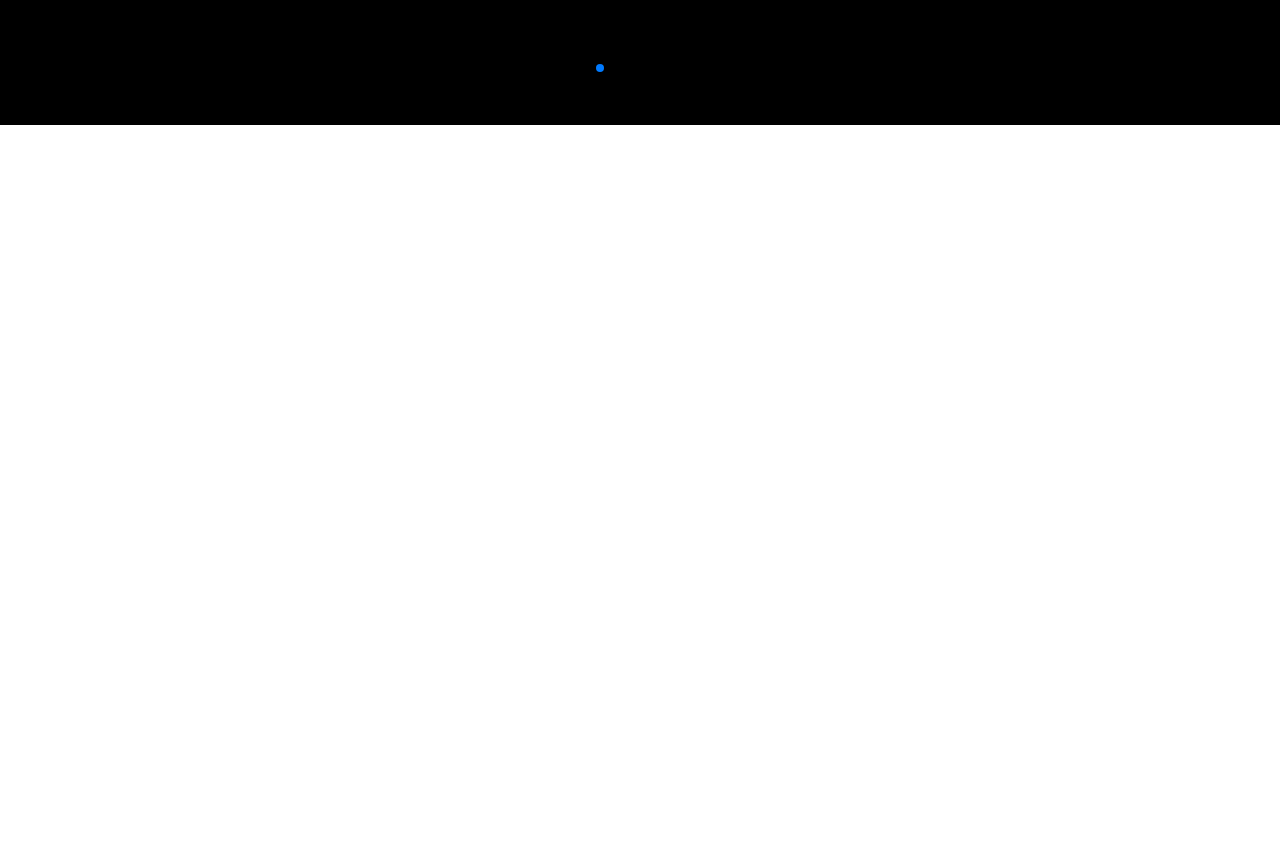
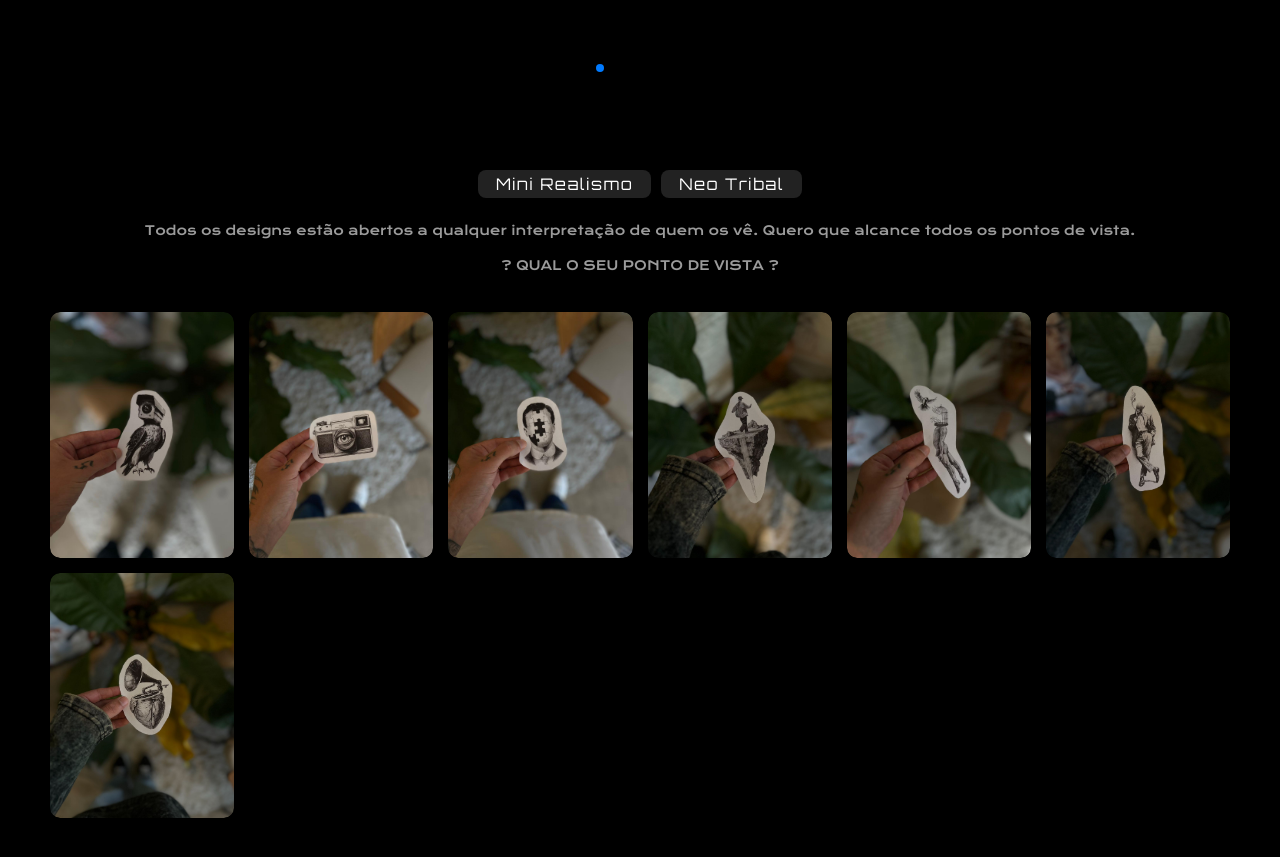
Before and after one commit to biarmortari/tattoo-studio-website-react, a React (Vite) app: page / in a window 1280 px wide. Shown: the part 3200-4057 px from the top of the page. Before the commit the page ends 3325 px from the top, so only its background shows below. Built offline with nearby package versions, Linux system fonts and the light colour scheme.

Commit message:
feat: refatora o componente Catalog

```diff
--- a/src/App.jsx
+++ b/src/App.jsx
@@ -4,6 +4,7 @@ import Header from "./components/Header/Header";
 import Hero from "./components/Hero/Hero";
 import About from "./components/About/About";
 import Portfolio from "./components/Portfolio/Portfolio";
+import Catalog from "./components/Catalog/Catalog";
 
 function App() {
   return (
@@ -13,6 +14,7 @@ function App() {
         <Hero />
         <About />
         <Portfolio />
+        <Catalog />
       </div>
     </>
   );
--- a/src/components/Catalog/Catalog.css
+++ b/src/components/Catalog/Catalog.css
@@ -0,0 +1,178 @@
+.catalog {
+  padding: 40px 20px;
+}
+
+.catalog__subtitle {
+  font-family: "Krona One", sans-serif;
+  font-weight: 400;
+  font-size: 0.8rem;
+  color: #c7c7c7c7;
+  margin-bottom: 20px;
+  text-align: center;
+}
+
+.filter__buttons {
+  text-align: center;
+  margin-bottom: 20px;
+}
+
+.filter__button {
+  background: #222;
+  color: #fff;
+  border: none;
+  padding: 5px 18px;
+  margin: 5px;
+  border-radius: 8px;
+  cursor: pointer;
+  transition: background 0.3s;
+  font-family: "Orbitron", sans-serif;
+  font-size: 1rem;
+  letter-spacing: 1.5px;
+}
+
+.filter__button:hover,
+.filter__buttons button.active {
+  background: #e63946;
+}
+
+.gallery {
+  display: grid;
+  grid-template-columns: repeat(6, 1fr);
+  grid-template-rows: repeat(3, auto);
+  gap: 15px;
+  margin: 0 auto;
+  max-width: 100%;
+  padding: 20px 30px;
+  height: auto;
+}
+
+.gallery__item {
+  position: relative;
+  overflow: hidden;
+  border-radius: 10px;
+  box-shadow: 0 0 8px rgba(0, 0, 0, 0.3);
+}
+
+.image-container {
+  aspect-ratio: 3/4;
+  width: 100%;
+  overflow: hidden;
+  border-radius: 10px;
+  position: relative;
+}
+
+.item__image {
+  width: 100%;
+  height: 100%;
+  object-fit: cover;
+  transition: transform 0.4s;
+}
+
+.overlay {
+  position: absolute;
+  inset: 0;
+  display: flex;
+  justify-content: center;
+  align-items: center;
+  flex-direction: column;
+  color: white;
+  opacity: 0;
+  transition: opacity 0.3s ease;
+  text-align: center;
+  padding: 10px;
+  pointer-events: none;
+  font-family: "Orbitron", sans-serif;
+}
+
+.overlay__title {
+  font-size: 1.5rem;
+  margin-bottom: 12px;
+}
+
+.overlay__subtitle {
+  font-size: 1rem;
+  margin: 4px 0;
+}
+
+.gallery__item:hover .overlay {
+  opacity: 1;
+}
+
+.gallery__item:hover .item__image {
+  transform: scale(1.1);
+  filter: brightness(0.2);
+}
+
+@media screen and (max-width: 1024px) {
+  .gallery__item {
+    height: 18vh;
+  }
+
+  .overlay__title {
+    font-size: 1.2rem;
+    margin-bottom: 12px;
+  }
+
+  .overlay__subtitle {
+    font-size: 0.8rem;
+    margin: 4px 0;
+  }
+}
+
+@media screen and (max-width: 980px) {
+  .gallery {
+    grid-template-columns: repeat(4, 1fr);
+    grid-template-rows: auto;
+  }
+
+  .gallery__item {
+    overflow: visible;
+    height: auto;
+  }
+
+  .overlay {
+    position: static;
+    inset: auto;
+    display: block;
+    opacity: 1;
+    background: transparent;
+    color: #c7c7c7c7;
+    padding: 8px 0 0;
+    text-align: center;
+  }
+
+  .overlay__title {
+    color: #e7e7e7;
+    font-size: 1.2rem;
+    margin: 10px auto;
+  }
+
+  .overlay__subtitle {
+    font-size: 0.8rem;
+    margin: 10px 0;
+  }
+
+  .gallery__item:hover .item__image {
+    transform: none;
+    filter: none;
+  }
+}
+
+@media screen and (max-width: 480px) {
+  .gallery {
+    grid-template-columns: repeat(1, 1fr);
+    padding: 20px;
+  }
+
+  .image-container {
+    aspect-ratio: 4/4;
+  }
+
+  .overlay__title {
+    font-size: 1.5rem;
+  }
+
+  .overlay__subtitle {
+    font-size: 1rem;
+  }
+}
--- a/src/components/Catalog/Catalog.jsx
+++ b/src/components/Catalog/Catalog.jsx
@@ -0,0 +1,52 @@
+import { catalogData } from "../../data/catalogData";
+import { useState } from "react";
+import "./Catalog.css";
+
+export default function Catalog() {
+  const [selectedCategory, setSelectedCategory] = useState(
+    "mini-realismo",
+    "neo-tribal"
+  );
+
+  const filtered = catalogData.filter(
+    (item) => item.category === selectedCategory
+  );
+
+  return (
+    <section class="catalog" id="catalog">
+      <div class="filter__buttons">
+        <button
+          class="filter__button"
+          onClick={() => setSelectedCategory("mini-realismo")}
+        >
+          Mini Realismo
+        </button>
+        <button
+          class="filter__button"
+          onClick={() => setSelectedCategory("neo-tribal")}
+        >
+          Neo Tribal
+        </button>
+      </div>
+      <p class="catalog__subtitle">
+        Todos os designs estão abertos a qualquer interpretação de quem os vê.
+        Quero que alcance todos os pontos de vista.
+      </p>
+      <p class="catalog__subtitle">? QUAL O SEU PONTO DE VISTA ?</p>
+      <div className="gallery">
+        {filtered.map((item) => (
+          <div key={item.id} className={`gallery__item ${item.category}`}>
+            <div class="image-container">
+              <img class="item__image" src={item.image} alt={item.title} />
+            </div>
+            <div class="overlay">
+              <h3 class="overlay__title">{item.title}</h3>
+              <p class="overlay__subtitle">{item.size}</p>
+              <p class="overlay__subtitle">{item.price}</p>
+            </div>
+          </div>
+        ))}
+      </div>
+    </section>
+  );
+}
--- a/src/data/galleryData.js
+++ b/src/data/catalogData.js
@@ -1,66 +1,64 @@
-//trocar o src pelo caminho relativo
-
-export const galleryData = [
+export const catalogData = [
   {
     id: 1,
     category: "mini-realismo",
-    src: catalogImages.catalog1,
+    image: "/images/catalog/catalog1.jpg",
     title: "ALERT",
     size: "8 a 12cm",
     price: "R$ 800,00",
   },
   {
     category: "mini-realismo",
-    image: catalogImages.catalog2,
+    image: "/images/catalog/catalog2.jpg",
     title: "REAL EYES",
     size: "Tamanho 10 a 13cm",
     price: "R$ 850,00",
   },
   {
     category: "mini-realismo",
-    image: catalogImages.catalog3,
+    image: "/images/catalog/catalog3.jpg",
     title: "THE PIECES",
     size: "Tamanho 8 a 10cm",
     price: "R$ 750,00",
   },
   {
     category: "mini-realismo",
-    image: catalogImages.catalog4,
+    image: "/images/catalog/catalog4.jpg",
     title: "EXPLORER",
     size: "Tamanho 10 a 12cm",
     price: "R$ 800,00",
   },
   {
     category: "mini-realismo",
-    image: catalogImages.catalog5,
+    image: "/images/catalog/catalog5.jpg",
     title: "FLIGHT OF FREEDOM",
     size: "Tamanho 12 a 15cm",
     price: "R$ 850,00",
   },
   {
     category: "mini-realismo",
-    image: catalogImages.catalog6,
+    image: "/images/catalog/catalog6.jpg",
     title: "SMOKE MAN",
     size: "Tamanho 10 a 15cm",
     price: "R$ 850,00",
   },
   {
     category: "mini-realismo",
-    image: catalogImages.catalog7,
+    image: "/images/catalog/catalog7.jpg",
     title: "HEART SOUND",
     size: "Tamanho 10 a 12cm",
     price: "R$ 800,00",
   },
   {
     category: "neo-tribal",
-    image: catalogImages.catalog8,
+    image: "/images/catalog/catalog8.jpg",
     title: "BACKPIECE",
     size: null,
     price: "Valor cobrado por sessão",
   },
   {
     category: "neo-tribal",
-    image: catalogImages.catalog9,
+    image: "/images/catalog/catalog9.jpg",
     title: "BACKPIECE",
     size: null,
     price: "Valor cobrado por sessão",
```
